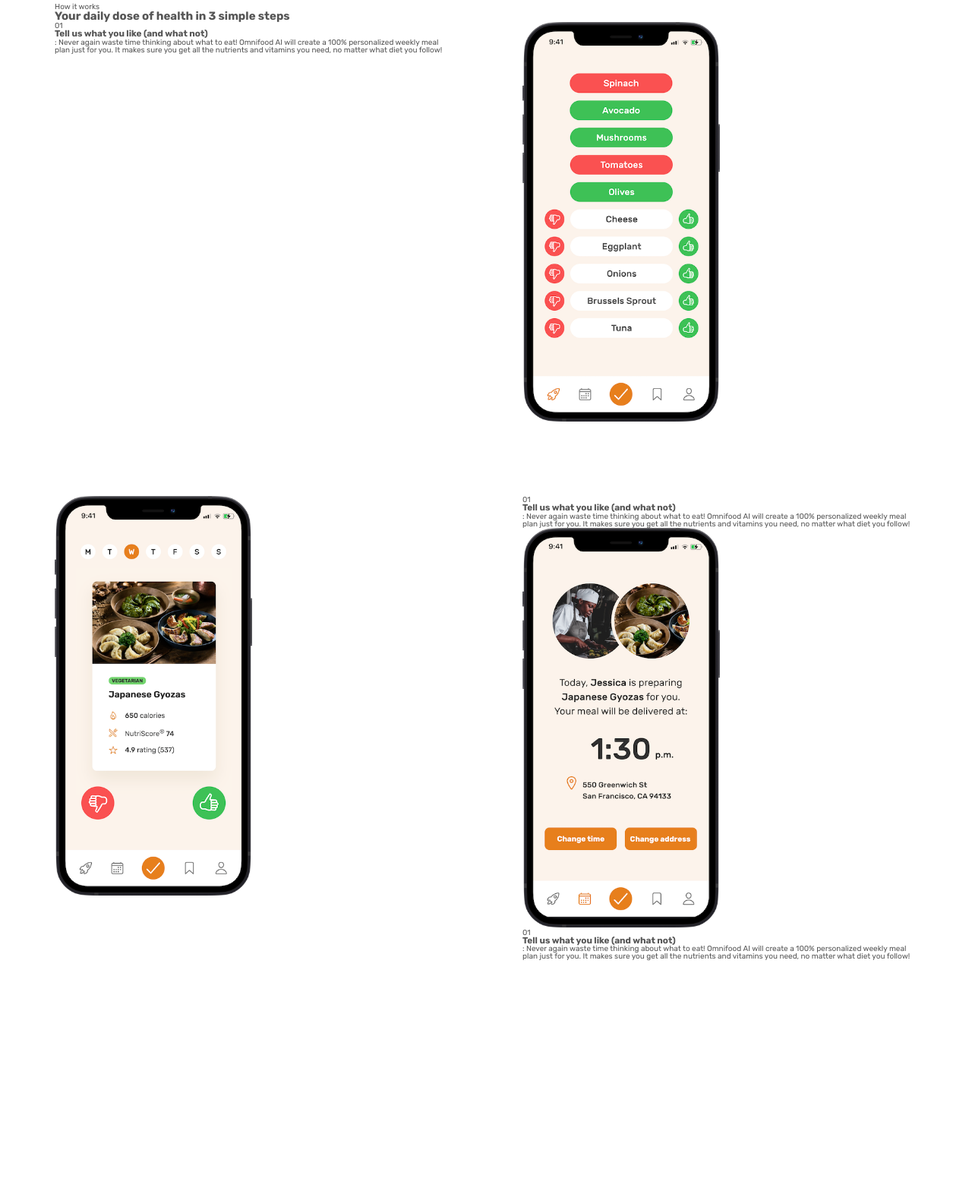
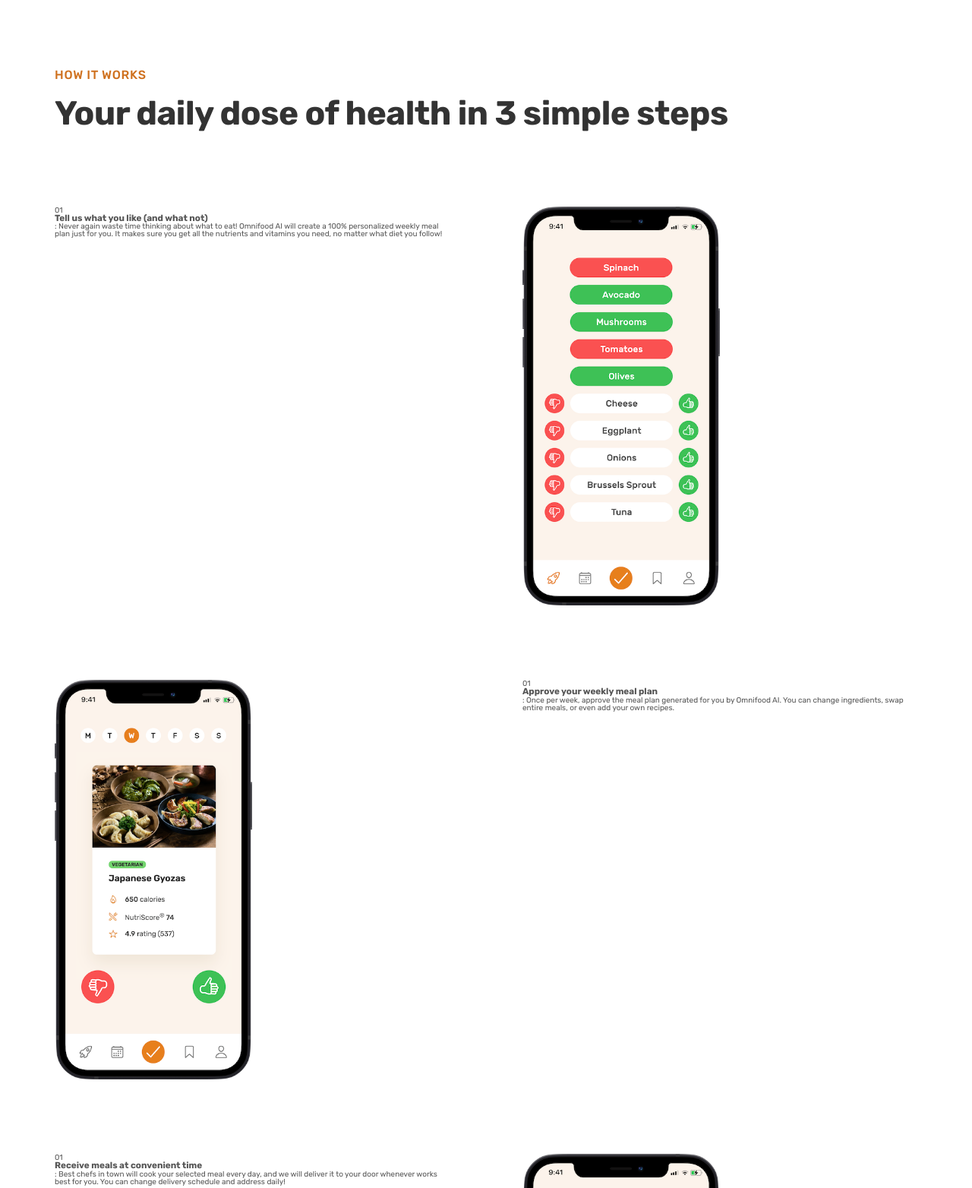
Before and after one commit to luiizsps/frontend, a plain HTML site: page omnifood/index.html in a window 1280 px wide. Shown: the part 799-2363 px from the top of the page at 76% size. Before the commit the page ends 2073 px from the top, so only its background shows below. Drawn offline with Linux system fonts and the light colour scheme.

Commit message:
building how-it-works section

```diff
--- a/omnifood/css/style.css
+++ b/omnifood/css/style.css
@@ -12,6 +12,10 @@ Default: 400
 Medium: 500
 Semi-bold: 500
 Bold: 700
+
+- LETTER SPACING
+0.5px
+0.75px
 
 - FONT SIZE SYSTEM (px)
 10 / 12 / 14 / 16 / 18 / 20 / 24 / 30 / 36 / 44 / 52 / 62 / 74 / 86 / 98
@@ -81,13 +85,33 @@ body {
   grid-template-columns: repeat(4, 1fr);
 }
 
+.heading-primary,
+.heading-secondary {
+  font-weight: 700;
+  color: #333;
+  letter-spacing: -0.5px;
+}
+
 .heading-primary {
   font-size: 5.2rem;
   line-height: 1.05;
-  font-weight: 700;
-  color: #333;
-  letter-spacing: -0.5px;
   margin-bottom: 3.2rem;
+}
+
+.heading-secondary {
+  font-size: 4.4rem;
+  line-height: 1.2;
+  margin-bottom: 9.6rem;
+}
+
+.subheading {
+  display: block;
+  font-size: 1.6rem;
+  font-weight: 500;
+  letter-spacing: 0.75px;
+  text-transform: uppercase;
+  color: #cf711f;
+  margin-bottom: 1.6rem;
 }
 
 .hero-description {
@@ -251,7 +275,7 @@ body {
 /* HOW IT WORKS SECTION */
 
 .section-how {
-  padding: 0.96rem 0;
+  padding: 9.6rem 0;
 }
 
 .step-img {
--- a/omnifood/index.html
+++ b/omnifood/index.html
@@ -98,21 +98,28 @@
             <img
               src="img/app/app-screen-2.png"
               class="step-img"
-              alt="iPhone app meal aproving plan"
+              alt="iPhone app meal aproving plan screen"
             />
           </div>
           <div class="step-text-box">
             <p class="step-number">01</p>
-            <h3 class="heading-terciary">
-              Tell us what you like (and what not)
-            </h3>
+            <h3 class="heading-terciary">Approve your weekly meal plan</h3>
             <p class="step-description">
-              : Never again waste time thinking about what to eat! Omnifood AI
-              will create a 100% personalized weekly meal plan just for you. It
-              makes sure you get all the nutrients and vitamins you need, no
-              matter what diet you follow!
+              : Once per week, approve the meal plan generated for you by
+              Omnifood AI. You can change ingredients, swap entire meals, or
+              even add your own recipes.
             </p>
+          </div>
           <!-- STEP 3 -->
+          <div class="step-text-box">
+            <p class="step-number">01</p>
+            <h3 class="heading-terciary">Receive meals at convenient time</h3>
+            <p class="step-description">
+              : Best chefs in town will cook your selected meal every day, and
+              we will deliver it to your door whenever works best for you. You
+              can change delivery schedule and address daily!
+            </p>
+          </div>
           <div class="step-img-box">
             <img
               src="img/app/app-screen-3.png"
@@ -120,17 +127,6 @@
               alt="iPhone app delivery screen"
             />
           </div>
-          <div class="step-text-box">
-            <p class="step-number">01</p>
-            <h3 class="heading-terciary">
-              Tell us what you like (and what not)
-            </h3>
-            <p class="step-description">
-              : Never again waste time thinking about what to eat! Omnifood AI
-              will create a 100% personalized weekly meal plan just for you. It
-              makes sure you get all the nutrients and vitamins you need, no
-              matter what diet you follow!
-            </p>
         </div>
       </section>
     </main>
```
